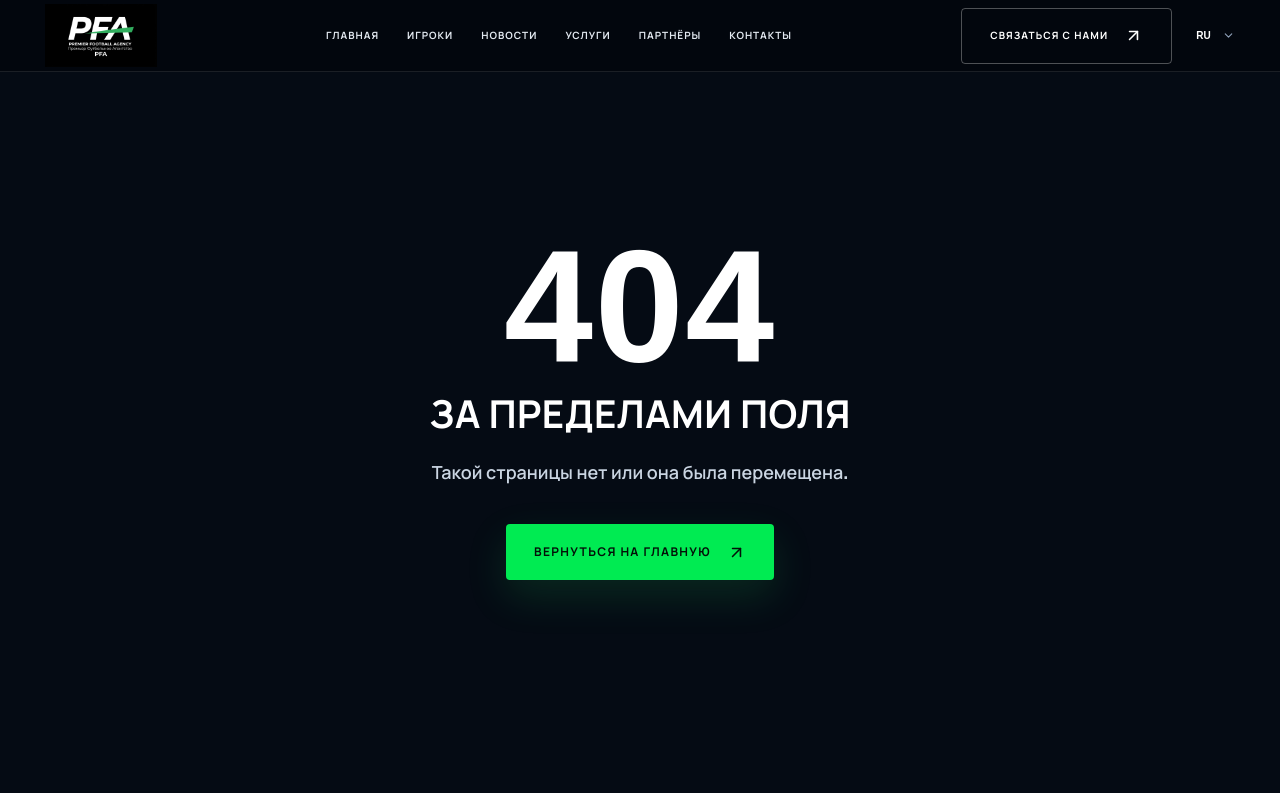
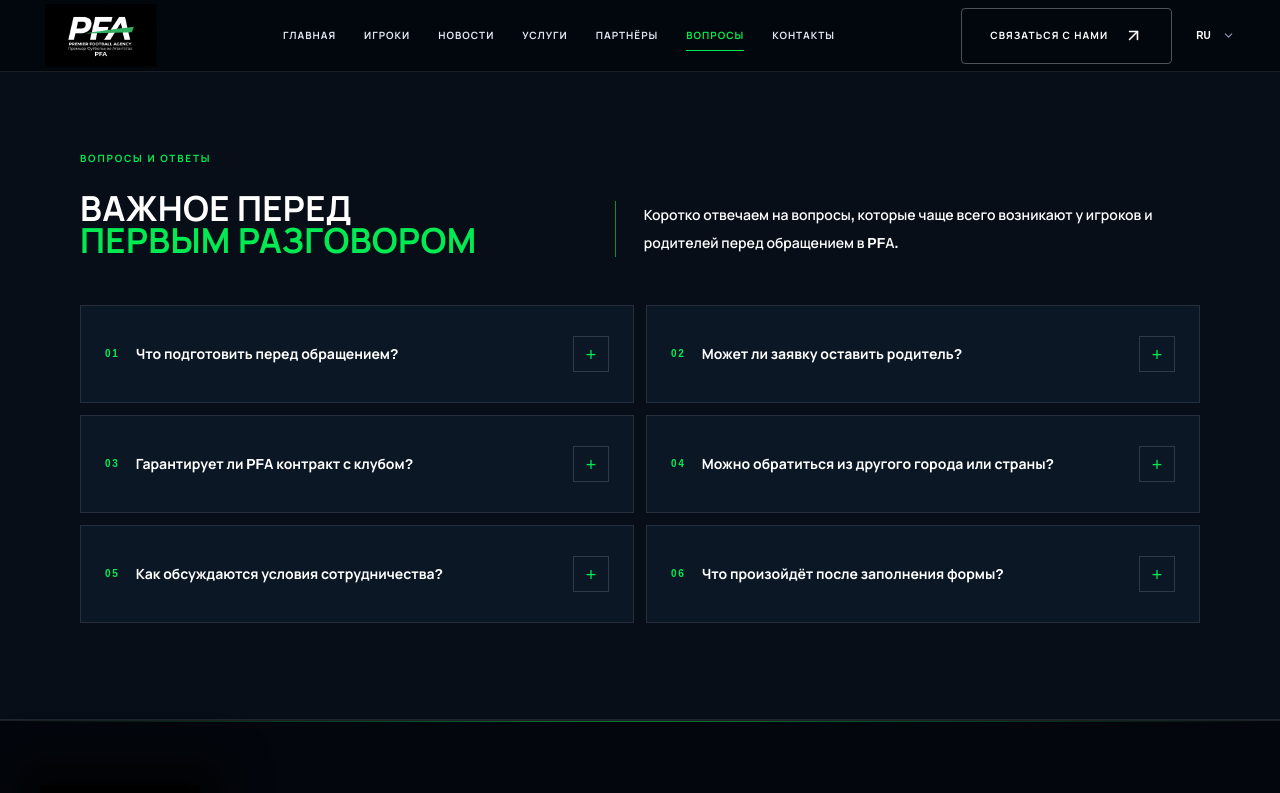
Before and after one commit to malinkavip67/pfa-site_, a Next.js app: page /faq in a window 1280 px wide. Before the commit this address had no page. Shown: the top 793 px of the page. Built offline with nearby package versions, Linux system fonts and the light colour scheme.

Commit message:
Add standalone FAQ pages

```diff
--- /dev/null
+++ b/app/en/faq/page.tsx
@@ -0,0 +1,14 @@
+import type { Metadata } from "next";
+import AudienceFAQ from "@/components/home/AudienceFAQ";
+import { createPageMetadata } from "@/lib/metadata";
+
+export const metadata: Metadata = createPageMetadata({
+  title: "Questions and answers",
+  description: "Premier Football Agency answers common questions from players and parents about applications, assessment, cooperation and career support.",
+  path: "/en/faq",
+  keywords: ["football agent questions", "football agency application", "PFA FAQ", "football agent for young player"],
+});
+
+export default function EnglishFAQPage() {
+  return <AudienceFAQ locale="en" standalone />;
+}
--- a/app/en/page.tsx
+++ b/app/en/page.tsx
@@ -20,5 +20,5 @@ export const metadata: Metadata = createPageMetadata({
 });
 
 export default function EnglishHomePage() {
-  return <><Hero locale="en" /><HeroStats stats={englishStats} locale="en" /><About directions={englishAboutDirections} locale="en" /><PlayerJourney locale="en" /><AudiencePaths locale="en" /><FeatureStatement locale="en" /><Services services={englishServices} locale="en" /><FeaturedPlayers players={englishPlayers} locale="en" /><Partners partners={englishPartners} locale="en" /><CTA locale="en" /></>;
+  return <><Hero locale="en" /><HeroStats stats={englishStats} locale="en" /><About directions={englishAboutDirections} locale="en" /><FeatureStatement locale="en" /><PlayerJourney locale="en" /><AudiencePaths locale="en" /><Services services={englishServices} locale="en" /><FeaturedPlayers players={englishPlayers} locale="en" /><Partners partners={englishPartners} locale="en" /><CTA locale="en" /></>;
 }
--- /dev/null
+++ b/app/faq/page.tsx
@@ -0,0 +1,14 @@
+import type { Metadata } from "next";
+import AudienceFAQ from "@/components/home/AudienceFAQ";
+import { createPageMetadata } from "@/lib/metadata";
+
+export const metadata: Metadata = createPageMetadata({
+  title: "Вопросы и ответы",
+  description: "Ответы Premier Football Agency на частые вопросы игроков и родителей о заявке, оценке, сотрудничестве и карьерном сопровождении.",
+  path: "/faq",
+  keywords: ["вопросы футбольному агенту", "заявка в футбольное агентство", "PFA вопросы", "футбольный агент для подростка"],
+});
+
+export default function FAQPage() {
+  return <AudienceFAQ standalone />;
+}
--- a/app/page.tsx
+++ b/app/page.tsx
@@ -24,5 +24,5 @@ export const metadata: Metadata = createPageMetadata({
 
 export default async function HomePage() {
   const players = await getPlayers();
-  return <><Hero /><HeroStats stats={stats} /><About directions={aboutDirections} /><PlayerJourney /><AudiencePaths /><FeatureStatement /><Services services={services} /><FeaturedPlayers players={players} /><Partners partners={partners} /><CTA /></>;
+  return <><Hero /><HeroStats stats={stats} /><About directions={aboutDirections} /><FeatureStatement /><PlayerJourney /><AudiencePaths /><Services services={services} /><FeaturedPlayers players={players} /><Partners partners={partners} /><CTA /></>;
 }
--- a/app/sitemap.ts
+++ b/app/sitemap.ts
@@ -3,12 +3,13 @@ import { players } from "@/data/players";
 import { SITE_URL } from "@/lib/constants";
 
 export default function sitemap(): MetadataRoute.Sitemap {
-  const lastModified = new Date("2026-07-15");
+  const lastModified = new Date("2026-07-16");
   const staticPages: MetadataRoute.Sitemap = [
     { url: SITE_URL, lastModified, changeFrequency: "weekly", priority: 1 },
     { url: `${SITE_URL}/players`, lastModified, changeFrequency: "weekly", priority: 0.9 },
     { url: `${SITE_URL}/news`, lastModified, changeFrequency: "weekly", priority: 0.8 },
     { url: `${SITE_URL}/partners`, lastModified, changeFrequency: "monthly", priority: 0.7 },
+    { url: `${SITE_URL}/faq`, lastModified, changeFrequency: "monthly", priority: 0.7 },
     { url: `${SITE_URL}/contacts`, lastModified, changeFrequency: "monthly", priority: 0.7 },
     { url: `${SITE_URL}/privacy`, lastModified, changeFrequency: "yearly", priority: 0.3 },
   ];
@@ -18,6 +19,7 @@ export default function sitemap(): MetadataRoute.Sitemap {
     { url: `${SITE_URL}/en/players`, lastModified, changeFrequency: "weekly", priority: 0.8 },
     { url: `${SITE_URL}/en/news`, lastModified, changeFrequency: "weekly", priority: 0.7 },
     { url: `${SITE_URL}/en/partners`, lastModified, changeFrequency: "monthly", priority: 0.6 },
+    { url: `${SITE_URL}/en/faq`, lastModified, changeFrequency: "monthly", priority: 0.6 },
     { url: `${SITE_URL}/en/contacts`, lastModified, changeFrequency: "monthly", priority: 0.6 },
     { url: `${SITE_URL}/en/privacy`, lastModified, changeFrequency: "yearly", priority: 0.3 },
     ...players.map((player) => ({ url: `${SITE_URL}/en/players/${player.slug}`, lastModified, changeFrequency: "monthly" as const, priority: 0.7 })),
--- a/components/home/About.tsx
+++ b/components/home/About.tsx
@@ -31,11 +31,11 @@ export default function About({ directions, locale = "ru" }: Props) {
         <div className="mt-16 grid grid-cols-3 gap-px border border-white/10 bg-white/10 max-md:grid-cols-1">
           {directions.map((direction, index) => (
             <AnimatedReveal key={direction.id} delay={index * 0.08} className="h-full">
-              <Card className="group relative h-full min-h-[270px] overflow-hidden border-0 bg-[#09121f] p-8 transition-colors hover:bg-[#0c1929] max-sm:min-h-0 max-sm:p-6">
+              <Card className="group relative h-full min-h-[216px] overflow-hidden border-0 bg-[#09121f] p-7 transition-colors hover:bg-[#0c1929] max-sm:min-h-0 max-sm:p-6">
                 <span aria-hidden="true" className="absolute inset-x-0 top-0 h-0.5 origin-left scale-x-0 bg-pfa-accent transition-transform duration-300 group-hover:scale-x-100" />
                 <Typography as="span" variant="sectionSubtitle">{direction.id}</Typography>
-                <Typography as="h3" variant="sectionTitle" className={`${direction.id === "03" ? "mt-8" : "mt-12"} text-[clamp(1.2rem,1.7vw,1.7rem)] leading-tight tracking-[-.035em]`}>{direction.title}</Typography>
-                <Typography variant="bodyMedium" className={`${direction.id === "03" ? "mt-3" : "mt-5"} max-w-sm text-slate-300`}>{direction.description}</Typography>
+                <Typography as="h3" variant="sectionTitle" className={`${direction.id === "03" ? "mt-6" : "mt-8"} text-[clamp(1.2rem,1.7vw,1.7rem)] leading-tight tracking-[-.035em]`}>{direction.title}</Typography>
+                <Typography variant="bodyMedium" className={`${direction.id === "03" ? "mt-3" : "mt-4"} max-w-sm text-slate-300`}>{direction.description}</Typography>
               </Card>
             </AnimatedReveal>
           ))}
--- /dev/null
+++ b/components/home/AudienceFAQ.tsx
@@ -0,0 +1,122 @@
+import AnimatedReveal from "@/components/ui/AnimatedReveal";
+import Card from "@/components/ui/Card";
+import Container from "@/components/ui/Container";
+import Typography from "@/components/ui/Typography";
+import type { Locale } from "@/lib/i18n";
+
+interface Props {
+  locale?: Locale;
+  standalone?: boolean;
+}
+
+const content = {
+  ru: {
+    eyebrow: "Вопросы и ответы",
+    title: <>Важное перед<br /><span className="text-pfa-accent">первым разговором</span></>,
+    intro: "Коротко отвечаем на вопросы, которые чаще всего возникают у игроков и родителей перед обращением в PFA.",
+    items: [
+      {
+        question: "Что подготовить перед обращением?",
+        answer: "Укажите имя, возраст, позицию, текущую команду или футбольную школу. Если есть игровое видео, статистика или спортивное резюме, подготовьте ссылки на эти материалы.",
+      },
+      {
+        question: "Может ли заявку оставить родитель?",
+        answer: "Да. Если игрок несовершеннолетний, участие родителя или законного представителя особенно важно. Основные решения и условия сотрудничества обсуждаются вместе.",
+      },
+      {
+        question: "Гарантирует ли PFA контракт с клубом?",
+        answer: "Нет. Профессиональное агентство не может гарантировать контракт. Сначала мы оцениваем ситуацию игрока, затем определяем реалистичные возможности и возможный карьерный маршрут.",
+      },
+      {
+        question: "Можно обратиться из другого города или страны?",
+        answer: "Да. Первичное знакомство и обсуждение материалов можно провести дистанционно. Формат следующих шагов определяется индивидуально.",
+      },
+      {
+        question: "Как обсуждаются условия сотрудничества?",
+        answer: "Условия обсуждаются после знакомства и оценки ситуации. Все договорённости должны быть понятны игроку и родителям и фиксируются до начала совместной работы.",
+      },
+      {
+        question: "Что произойдёт после заполнения формы?",
+        answer: "После нажатия кнопки откроется ваше почтовое приложение с готовым письмом. Проверьте данные и отправьте письмо — после этого команда PFA сможет рассмотреть обращение и связаться с вами.",
+      },
+    ],
+  },
+  en: {
+    eyebrow: "Questions and answers",
+    title: <>Important before<br /><span className="text-pfa-accent">the first conversation</span></>,
+    intro: "Clear answers to the questions players and parents most often ask before contacting PFA.",
+    items: [
+      {
+        question: "What should we prepare before applying?",
+        answer: "Provide the player’s name, age, position and current team or football school. If available, prepare links to match footage, statistics or a sporting résumé.",
+      },
+      {
+        question: "Can a parent submit the application?",
+        answer: "Yes. When the player is a minor, the participation of a parent or legal guardian is especially important. Key decisions and terms are discussed together.",
+      },
+      {
+        question: "Does PFA guarantee a club contract?",
+        answer: "No. A professional agency cannot guarantee a contract. We first assess the player’s situation, then identify realistic opportunities and a possible career pathway.",
+      },
+      {
+        question: "Can we apply from another city or country?",
+        answer: "Yes. The initial conversation and review of materials can take place remotely. The format of the next steps is determined individually.",
+      },
+      {
+        question: "How are the terms of cooperation discussed?",
+        answer: "Terms are discussed after the introduction and assessment. Every arrangement should be clear to the player and parents and documented before cooperation begins.",
+      },
+      {
+        question: "What happens after the form is completed?",
+        answer: "Your email application will open with a ready message. Review the details and send it so the PFA team can consider the enquiry and contact you.",
+      },
+    ],
+  },
+} as const;
+
+export default function AudienceFAQ({ locale = "ru", standalone = false }: Props) {
+  const copy = content[locale];
+
+  return (
+    <section
+      id="questions"
+      aria-labelledby="audience-faq-title"
+      className={`scroll-mt-20 border-b border-white/10 bg-[#070e18] ${standalone ? "pb-24 pt-36 max-md:pb-16 max-md:pt-28" : "py-24 max-md:py-16"}`}
+    >
+      <Container className="!w-[min(1120px,calc(100%-5rem))] max-md:!w-[calc(100%-2.5rem)]">
+        <AnimatedReveal className="grid grid-cols-[.9fr_1.1fr] items-end gap-14 max-lg:grid-cols-1 max-lg:gap-7">
+          <div>
+            <Typography as="span" variant="sectionSubtitle">{copy.eyebrow}</Typography>
+            <Typography id="audience-faq-title" as={standalone ? "h1" : "h2"} variant="sectionTitle" className="mt-6 text-[clamp(1.65rem,2.7vw,2.8rem)] leading-[.94] tracking-[-.05em] max-sm:text-[1.45rem]">
+              {copy.title}
+            </Typography>
+          </div>
+          <Typography variant="bodyMedium" className="max-w-[580px] border-l border-pfa-accent/60 pl-7 font-semibold text-white max-lg:border-l-0 max-lg:border-t max-lg:pl-0 max-lg:pt-6">
+            {copy.intro}
+          </Typography>
+        </AnimatedReveal>
+
+        <div className="mt-12 grid grid-cols-2 gap-3 max-md:grid-cols-1">
+          {copy.items.map((item, index) => (
+            <AnimatedReveal key={item.question} delay={(index % 2) * 0.05} className="h-full">
+              <Card as="div" className="h-full border-white/10 bg-[#0a1523] transition-colors hover:border-white/20">
+                <details className="group">
+                  <summary className="flex min-h-24 cursor-pointer list-none items-center justify-between gap-5 p-6 [&::-webkit-details-marker]:hidden">
+                    <span className="flex min-w-0 items-center gap-4">
+                      <Typography as="span" variant="sectionSubtitle">{String(index + 1).padStart(2, "0")}</Typography>
+                      <Typography as="span" variant="bodyMedium" className="font-bold text-white">{item.question}</Typography>
+                    </span>
+                    <span aria-hidden="true" className="grid size-9 shrink-0 place-items-center border border-white/15 text-lg text-pfa-accent transition-transform duration-300 group-open:rotate-45">+</span>
+                  </summary>
+                  <div className="border-t border-white/10 px-6 pb-6 pt-5">
+                    <Typography variant="bodyMedium" className="text-slate-300">{item.answer}</Typography>
+                  </div>
+                </details>
+              </Card>
+            </AnimatedReveal>
+          ))}
+        </div>
+      </Container>
+    </section>
+  );
+}
--- a/lib/constants.ts
+++ b/lib/constants.ts
@@ -8,5 +8,6 @@ export const NAVIGATION = [
   { label: "Новости", href: "/news" },
   { label: "Услуги", href: "/#services" },
   { label: "Партнёры", href: "/partners" },
+  { label: "Вопросы", href: "/faq" },
   { label: "Контакты", href: "/contacts" },
 ] as const;
--- a/lib/i18n.ts
+++ b/lib/i18n.ts
@@ -20,6 +20,7 @@ export const NAVIGATION_LABELS: Record<Locale, Record<string, string>> = {
     "/news": "Новости",
     "/#services": "Услуги",
     "/partners": "Партнёры",
+    "/faq": "Вопросы",
     "/contacts": "Контакты",
   },
   en: {
@@ -28,6 +29,7 @@ export const NAVIGATION_LABELS: Record<Locale, Record<string, string>> = {
     "/news": "News",
     "/#services": "Services",
     "/partners": "Partners",
+    "/faq": "FAQ",
     "/contacts": "Contacts",
   },
 };
```
Also changed, not shown: 1 other file (tests, documents, lock files or other folders).
